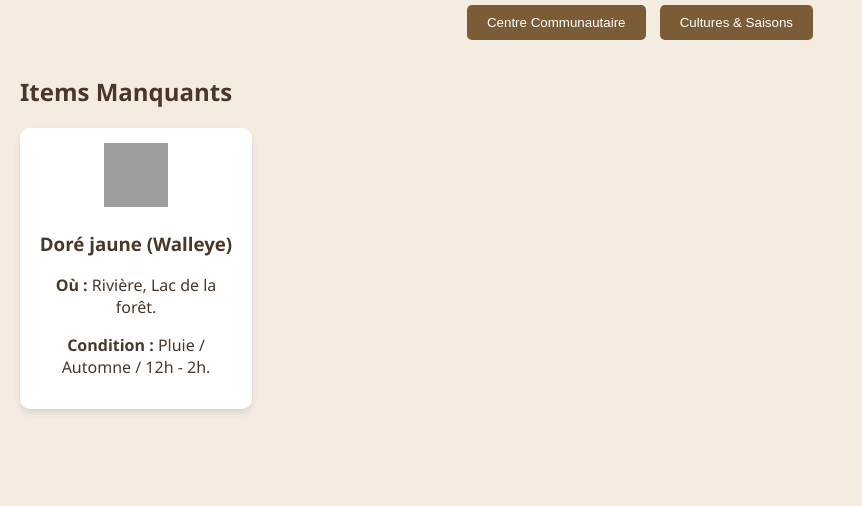
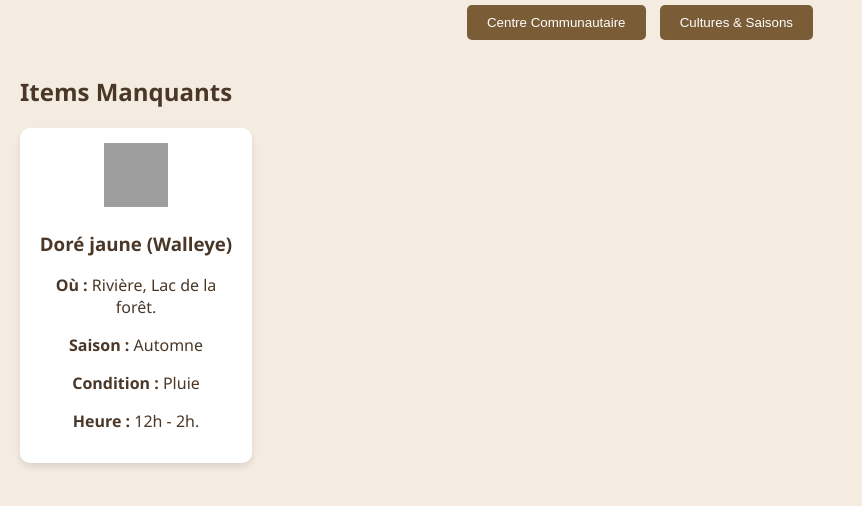
Before and after one commit to code-devweb/stardew-valley, a plain HTML site: page index.html in a window 1280 px wide. Shown: the part 106-612 px from the top of the page, without its empty margins (0-862 px from the left). Drawn offline with Linux system fonts and the light colour scheme; grey boxes are pictures that could not be loaded.

Commit message:
Update index.html

```diff
--- a/index.html
+++ b/index.html
@@ -23,7 +23,9 @@
                     <img src="https://stardewvalleywiki.com/mediawiki/images/0/05/Walleye.png" alt="Doré jaune">
                     <h3>Doré jaune (Walleye)</h3>
                     <p><strong>Où :</strong> Rivière, Lac de la forêt.</p>
-                    <p><strong>Condition :</strong> Pluie / Automne / 12h - 2h.</p>
+                    <p><strong>Saison :</strong> Automne</p>
+                    <p><strong>Condition :</strong> Pluie</p>
+                    <p><strong>Heure :</strong> 12h - 2h.</p>
                 </div>
                 </div>
         </section>
```
